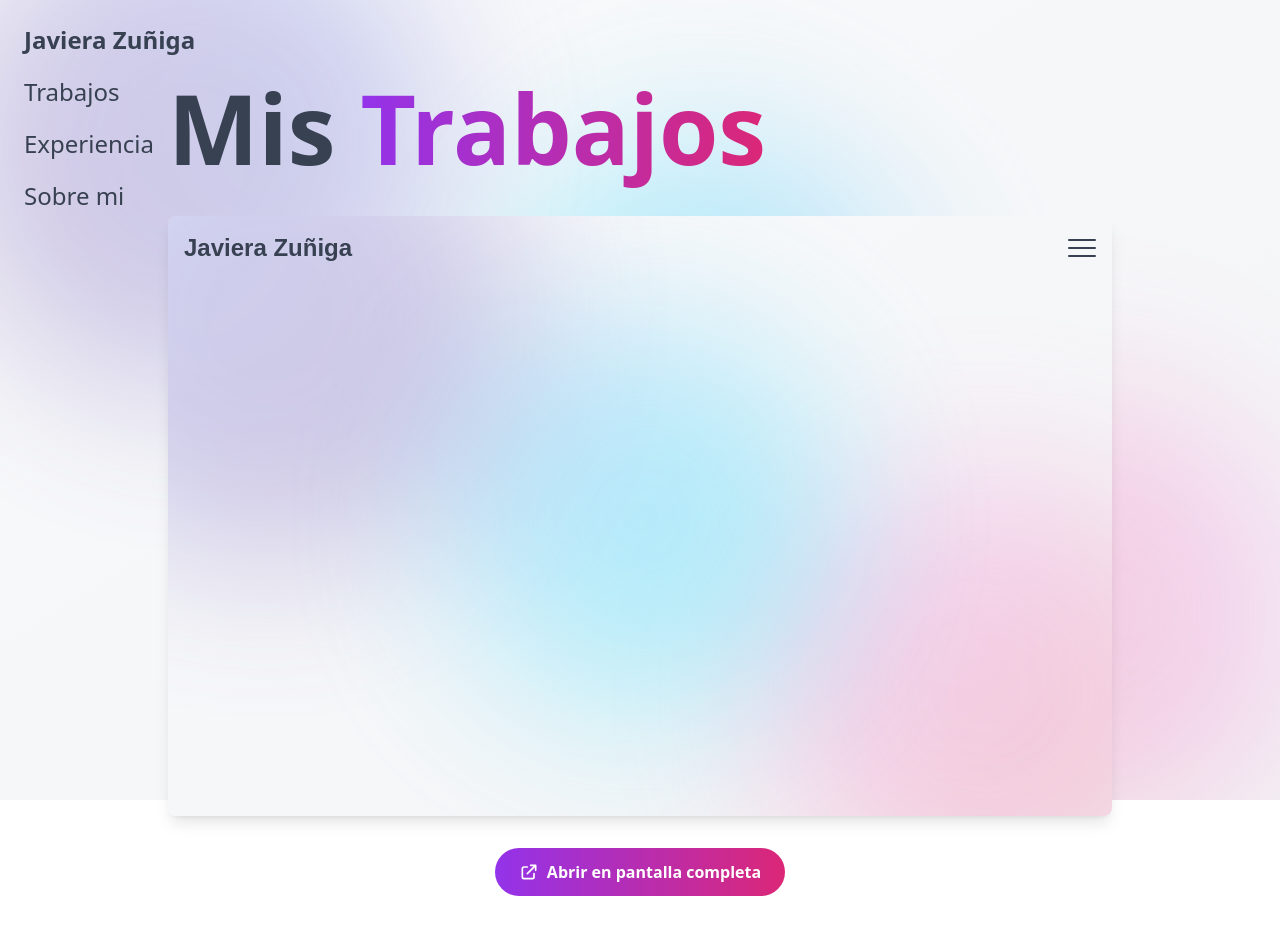
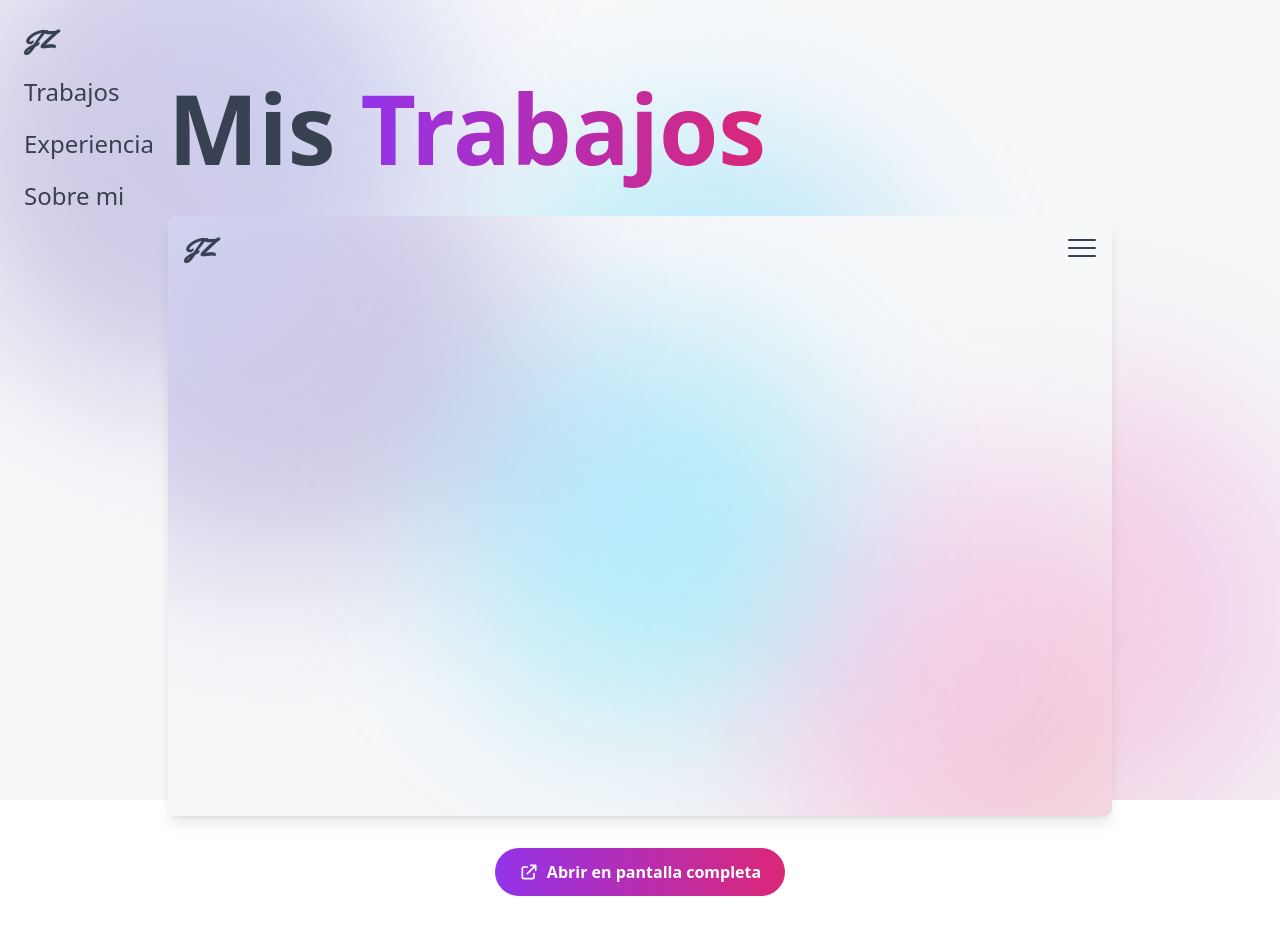
Before and after one commit to pipevera/portfolioJaviera, a Nuxt app: page /trabajos in a window 1280 px wide. Shown: the top 934 px of the page. Built offline with nearby package versions, Linux system fonts and the light colour scheme; a web font is replaced by a local one.

Commit message:
added logo

```diff
--- a/app/components/Navbar.vue
+++ b/app/components/Navbar.vue
@@ -7,7 +7,7 @@
       ]"
     >
       <div class="flex items-center justify-between p-4" >
-        <NuxtLink @click="isOpen = false" to="/" class="font-bold text-2xl text-gray-700" >Javiera Zuñiga</NuxtLink>
+        <NuxtLink @click="isOpen = false" to="/" class="font-bold text-2xl text-gray-700 font-yellowTail " >JZ</NuxtLink>
         <button @click="isOpen = !isOpen" class="flex flex-col gap-1.5 w-7 focus:outline-none" >
           <span :class="[
               'block h-0.5 w-full bg-gray-700 rounded transition-all duration-300 ease-in-out',
@@ -43,7 +43,7 @@
     <nav class="fixed left-0 top-0 h-screen w-48  z-50 hidden xl:block " >
       <div class="flex flex-col justify-between h-full p-6" >
         <div class="flex flex-col space-y-5" >
-          <NuxtLink to="/" class="font-bold text-2xl whitespace-nowrap text-gray-700" >Javiera Zuñiga</NuxtLink>
+          <NuxtLink to="/" class="font-bold text-2xl whitespace-nowrap text-gray-700 font-yellowTail" >JZ</NuxtLink>
           <NuxtLink
             v-for="link in navLinks"
             :key="link.path"
--- a/app/pages/index.vue
+++ b/app/pages/index.vue
@@ -18,7 +18,7 @@
       <div class="hidden md:block relative">
         <div ref="desktopTitle" class="absolute top-10 -right-10 z-20">
           <h1 class="text-7xl font-extrabold text-gray-700" >
-            Javiera<br> <span class="inline-block ms-40" >Zuñiga</span>
+            Javiera<br> <span class="inline-block ms-40">Zuñiga</span>
           </h1>
           <p class="text-2xl text-gray-700 mt-4 ms-40">Graphic Designer</p>
         </div>
--- a/nuxt.config.ts
+++ b/nuxt.config.ts
@@ -15,6 +15,7 @@ export default defineNuxtConfig({
   googleFonts: {
     families: {
       'Wix+Madefor+Text': [100, 200, 300, 400, 500, 600, 700, 800, 900],
+      'Yellowtail': [400],
       preload: false,
       preconnect: false,
       download: true,
--- a/tailwind.config.js
+++ b/tailwind.config.js
@@ -19,6 +19,7 @@ export default {
     },
     fontFamily: {
       made: ["Wix Madefor Text", "sans-serif"],
+      yellowTail: ["Yellowtail", "sans-serif"]
     },
     extend: {
       colors: {
```
